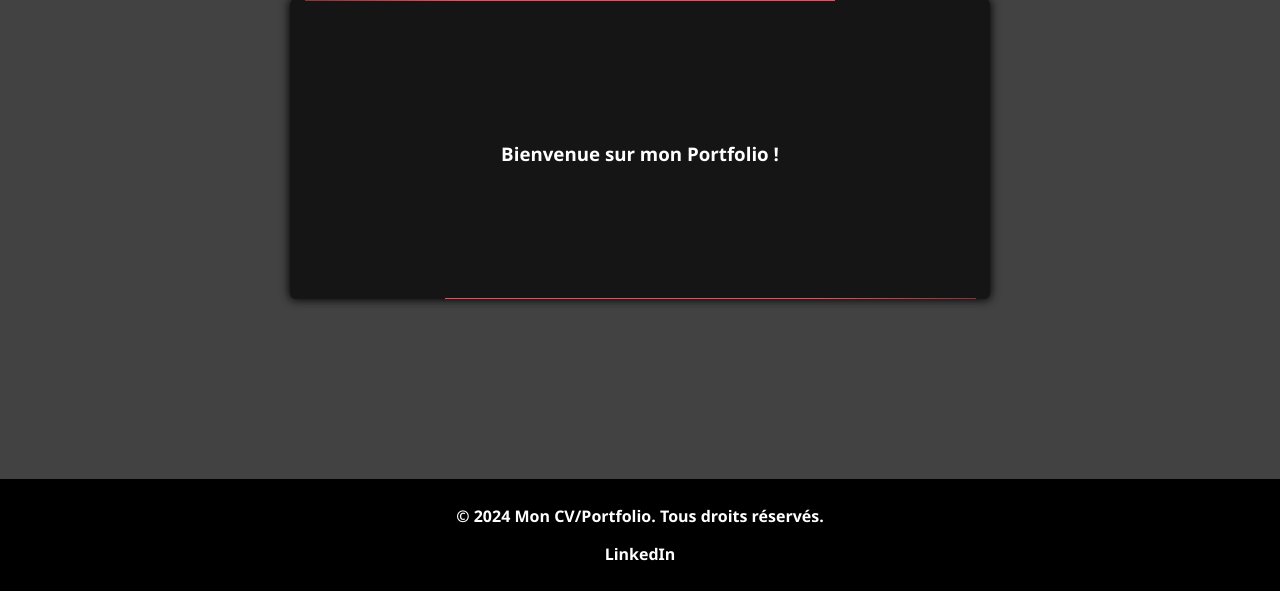
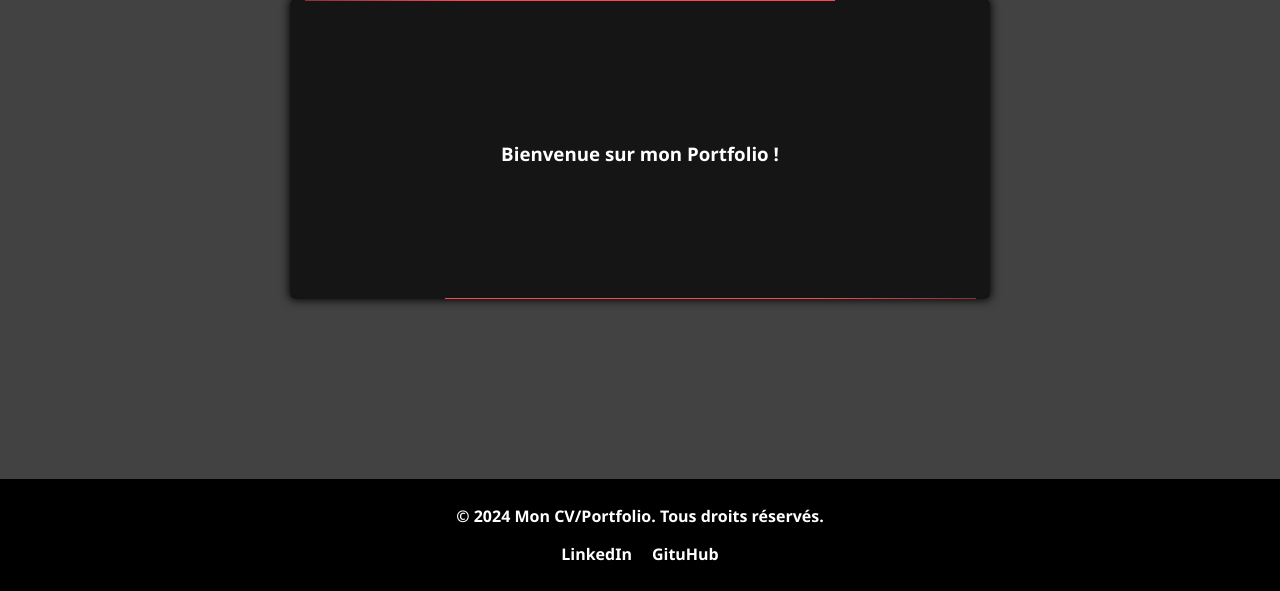
Before and after one commit to gonicolas12/tp-cv, a PHP site: page /index.php in a window 1280 px wide. Shown: the part 291-882 px from the top of the page. Run offline with PHP 8.4, Linux system fonts and the light colour scheme.

Commit message:
README update

```diff
--- a/includes/footer.php
+++ b/includes/footer.php
@@ -4,6 +4,7 @@
     <p>&copy; 2024 Mon CV/Portfolio. Tous droits réservés.</p>
     <ul>
         <li><a href="https://www.linkedin.com/in/nicolas-gouy-99120932b/" target="_blank">LinkedIn</a></li>
+        <li><a href="https://github.com/gonicolas12" target="_blank">GituHub</a></li>
     </ul>
 </footer>
 
```
Also changed, not shown: README.md.
